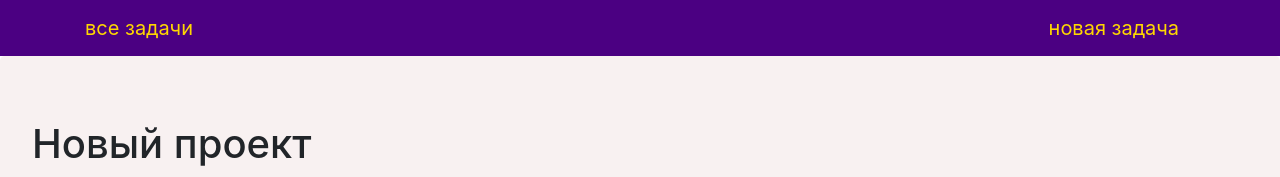
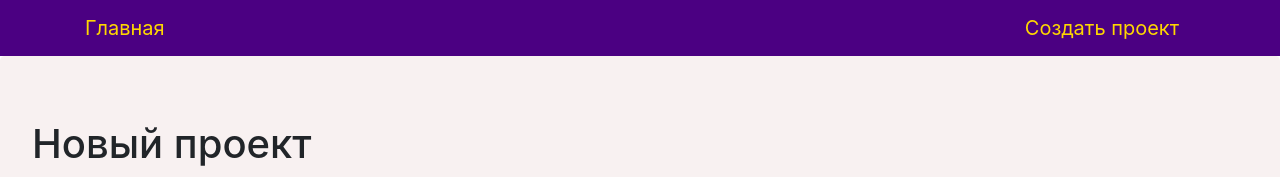
Before and after one commit to azazellooo/homework49, a Django app: page /project/add in a window 1280 px wide. Shown: the top 177 px of the page. Run offline with Django 3.2, Linux system fonts and the light colour scheme; parts of the project's set-up code (start-up, migrations or seed data) failed here and were passed over.

Commit message:
изменена панель навигации

```diff
--- a/source/webapp/templates/base.html
+++ b/source/webapp/templates/base.html
@@ -8,12 +8,14 @@
     <link rel="stylesheet" href="https://cdn.jsdelivr.net/npm/bootstrap@4.5.3/dist/css/bootstrap.min.css" integrity="sha384-TX8t27EcRE3e/ihU7zmQxVncDAy5uIKz4rEkgIXeMed4M0jlfIDPvg6uqKI2xXr2" crossorigin="anonymous">
 </head>
     <body>
+    {% block navigation %}
     <nav class="navbar navbar-light" style="background-color: indigo;">
       <div class="container">
-        <a class="navbar-brand" style="color: gold" href="{% url "issue-list" %}">все задачи</a>
-        <a class="navbar-brand" style="color: gold"  href="{% url "issue-create" %}">новая задача</a>
+        <a class="navbar-brand" style="color: gold" href="{% url "project-list" %}">Главная</a>
+        <a class="navbar-brand" style="color: gold"  href="{% url "project-create" %}">Создать проект</a>
       </div>
     </nav>
+    {% endblock navigation %}
     {% block content %} {% endblock content %}
 </body>
 </html>
```
